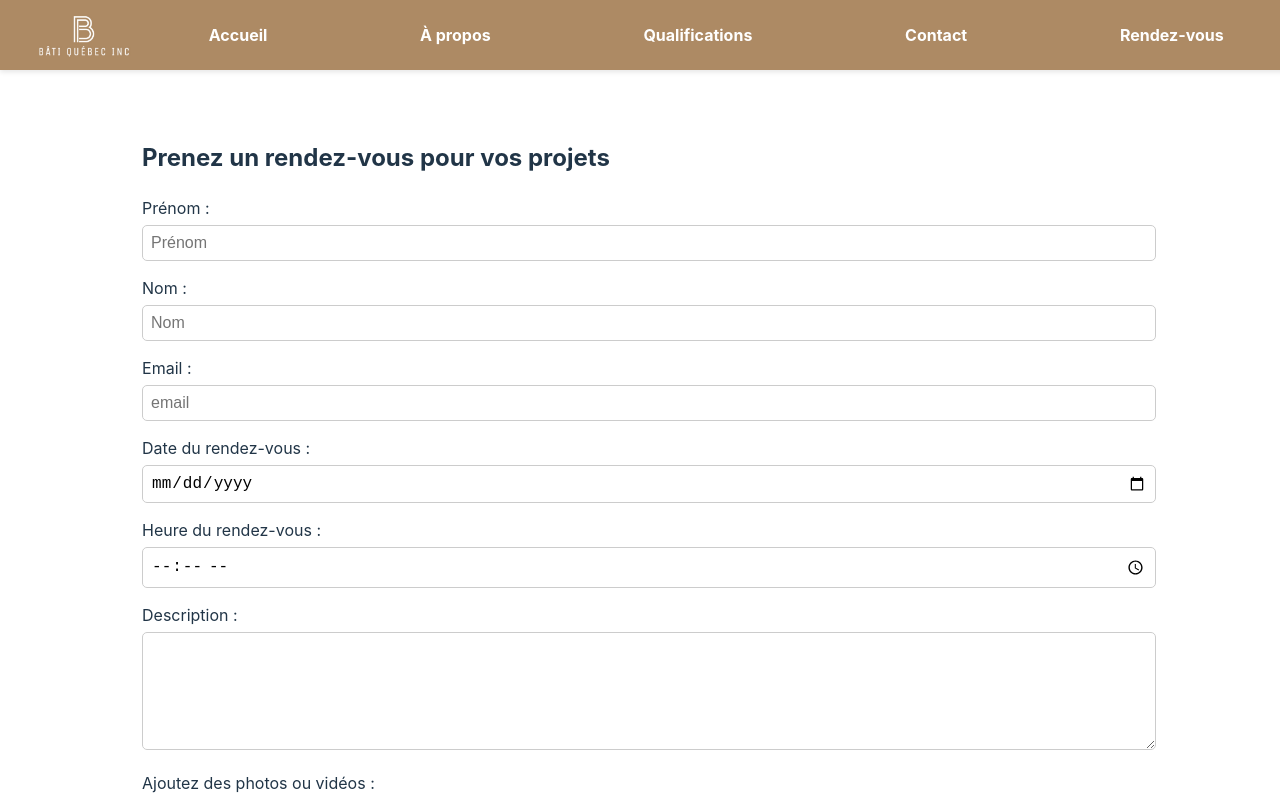
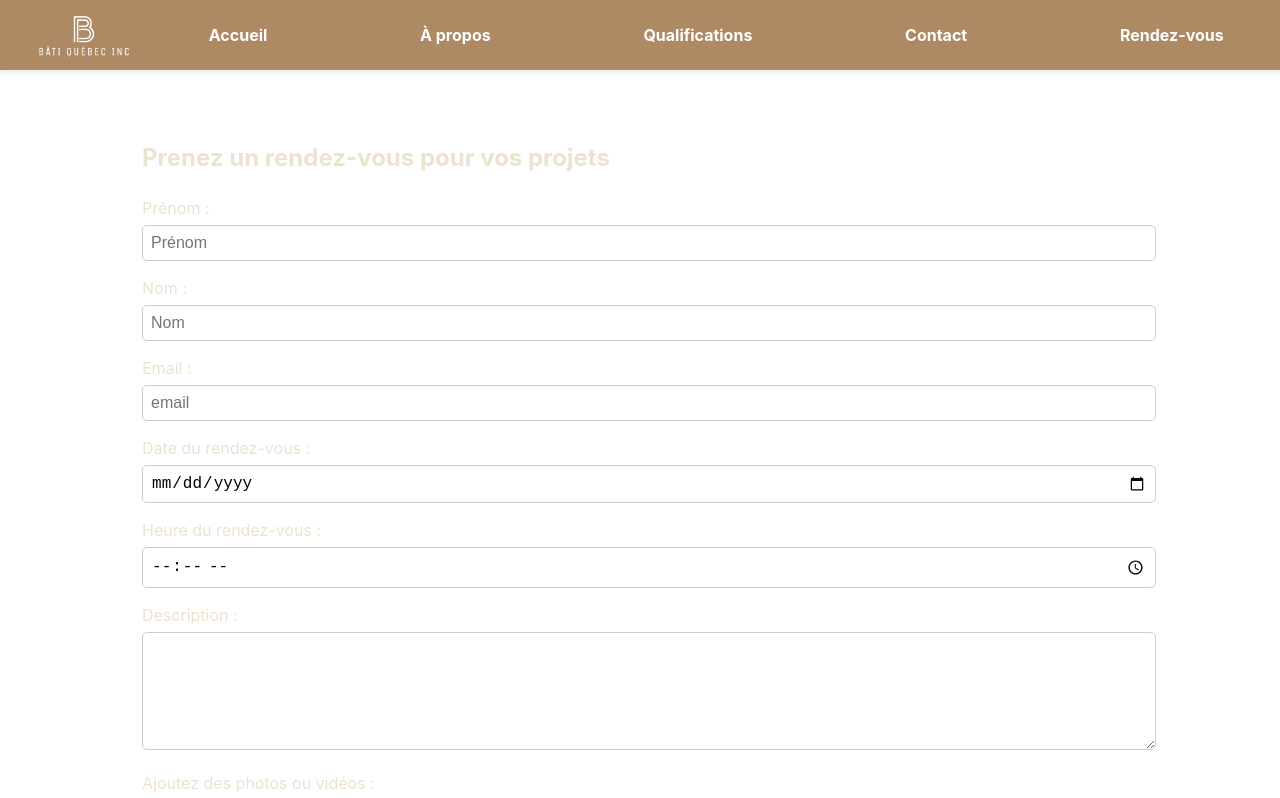
Before and after one commit to MyriamAssam/bati, a React (Vite) app: page /rdv in a window 1280 px wide. Shown: the top 798 px of the page. Built offline with nearby package versions, Linux system fonts and the light colour scheme.

Commit message:
Ajustement style

```diff
--- a/src/App.css
+++ b/src/App.css
@@ -214,7 +214,7 @@ nav {
 
 .page-content {
   margin-top: 70px;
-  /* Ajuste selon la hauteur du header */
+  color: #ECE2D0;
 }
 
 /* ✅ Correction du Main */
```
